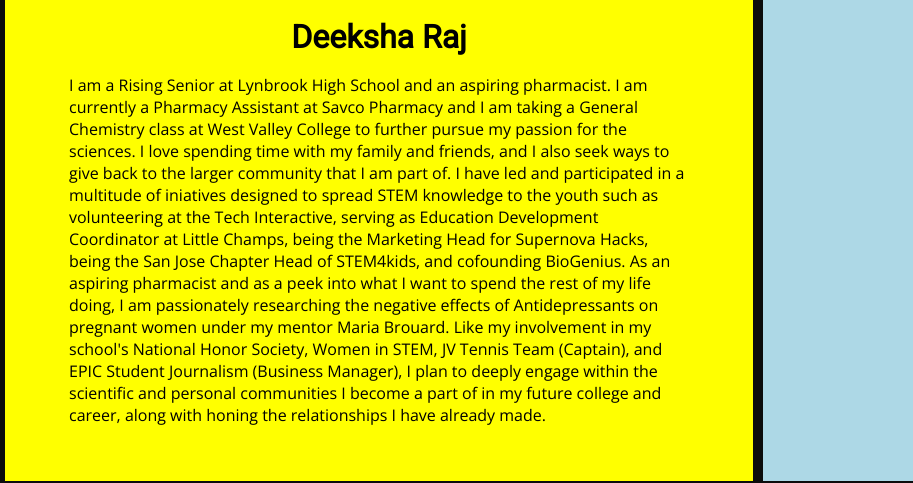
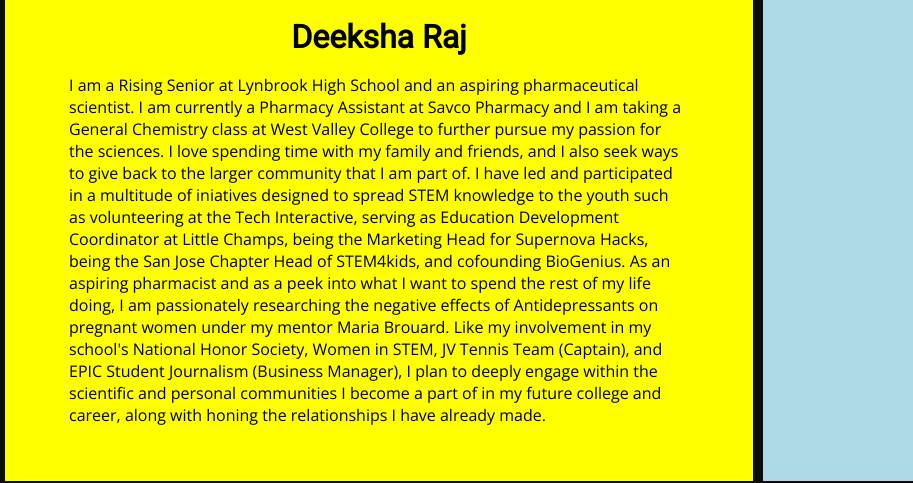
Before and after one commit to deekyraj11/personalwebsite, a plain HTML site: page index.html in a window 1280 px wide. Shown: the part 314-797 px from the top of the page, 0-913 px from the left. Drawn offline with nearby package versions, Linux system fonts and the light colour scheme.

Commit message:
Update index.html

```diff
--- a/index.html
+++ b/index.html
@@ -15,7 +15,7 @@
         <img class="headshot" src="deekHeadshot.jpg" width="200"/>
         <h1 class="name">Deeksha Raj</h1>
         <p class="bio">
-          I am a Rising Senior at Lynbrook High School and an aspiring pharmacist. I am currently a Pharmacy Assistant at Savco Pharmacy
+          I am a Rising Senior at Lynbrook High School and an aspiring pharmaceutical scientist. I am currently a Pharmacy Assistant at Savco Pharmacy
           and I am taking a General Chemistry class at West Valley College to further pursue my passion for the sciences.
           I love spending time with my family and friends, and I also seek ways to give back to the larger community that I am part of.
           I have led and participated in a multitude of iniatives designed to spread STEM knowledge to the youth such as volunteering at the
```
